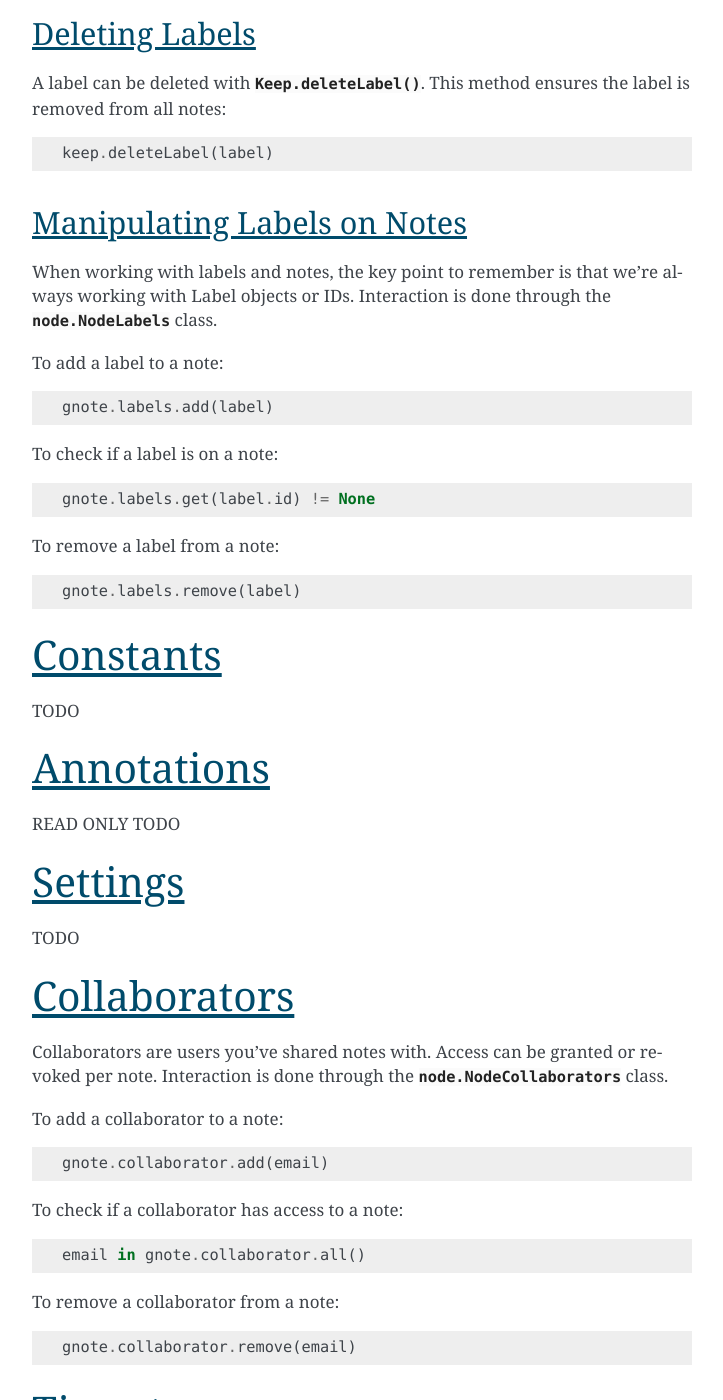
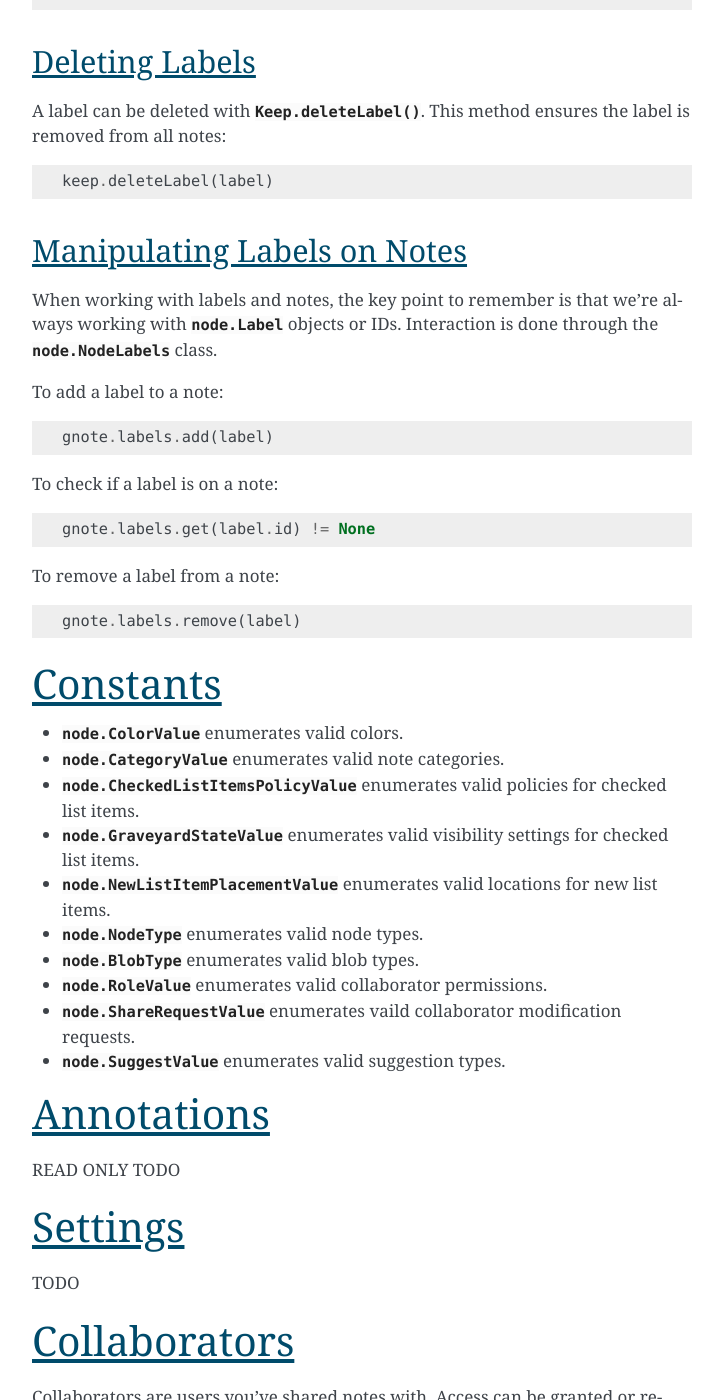
Before and after one commit to kiwiz/gkeepapi, a Sphinx documentation site: the page built from docs/index.rst, in a window 1280 px wide and 1400 px high, scrolled down 7901 px. Shown: the whole window, without its empty margins (388-1111 px from the left). Built offline with Sphinx 7.4.7, drawn with Linux system fonts in a browser that asks for light colours; some of the changed text lies outside the part shown.

Commit message:
Add links to more classes in the docs

```diff
--- a/docs/index.rst
+++ b/docs/index.rst
@@ -139,27 +139,27 @@
 
 Notes and Lists:
 
-* :py:attr:`TopLevelNode.id` (Read only)
-* :py:attr:`TopLevelNode.parent` (Read only)
-* :py:attr:`TopLevelNode.title`
-* :py:attr:`TopLevelNode.text`
-* :py:attr:`TopLevelNode.color`
-* :py:attr:`TopLevelNode.archived`
-* :py:attr:`TopLevelNode.pinned`
-* :py:attr:`TopLevelNode.labels`
-* :py:attr:`TopLevelNode.annotations`
-* :py:attr:`TopLevelNode.timestamps`
-* :py:attr:`TopLevelNode.collaborators`
-* :py:attr:`TopLevelNode.blobs`
+* :py:attr:`node.TopLevelNode.id` (Read only)
+* :py:attr:`node.TopLevelNode.parent` (Read only)
+* :py:attr:`node.TopLevelNode.title`
+* :py:attr:`node.TopLevelNode.text`
+* :py:attr:`node.TopLevelNode.color`
+* :py:attr:`node.TopLevelNode.archived`
+* :py:attr:`node.TopLevelNode.pinned`
+* :py:attr:`node.TopLevelNode.labels`
+* :py:attr:`node.TopLevelNode.annotations`
+* :py:attr:`node.TopLevelNode.timestamps`
+* :py:attr:`node.TopLevelNode.collaborators`
+* :py:attr:`node.TopLevelNode.blobs`
 
 ListItems:
 
-* :py:attr:`TopLevelNode.id` (Read only)
-* :py:attr:`TopLevelNode.parent` (Read only)
-* :py:attr:`TopLevelNode.parent_item` (Read only)
-* :py:attr:`TopLevelNode.indented` (Read only)
-* :py:attr:`TopLevelNode.text`
-* :py:attr:`TopLevelNode.checked`
+* :py:attr:`node.TopLevelNode.id` (Read only)
+* :py:attr:`node.TopLevelNode.parent` (Read only)
+* :py:attr:`node.TopLevelNode.parent_item` (Read only)
+* :py:attr:`node.TopLevelNode.indented` (Read only)
+* :py:attr:`node.TopLevelNode.text`
+* :py:attr:`node.TopLevelNode.checked`
 
 Getting Note content
 ^^^^^^^^^^^^^^^^^^^^
@@ -244,7 +244,7 @@
 Labels
 ======
 
-Labels are short identifiers that can be assigned to notes. Label management is a bit unwieldy right now and is done via the :py:class:`Keep` object. Like notes, labels are automatically tracked and changes are synced to the server.
+Labels are short identifiers that can be assigned to notes. Labels are exposed via the :py:class:`node.Label` class. Management is a bit unwieldy right now and is done via the :py:class:`Keep` object. Like notes, labels are automatically tracked and changes are synced to the server.
 
 Getting Labels
 --------------
@@ -292,7 +292,7 @@
 Manipulating Labels on Notes
 ----------------------------
 
-When working with labels and notes, the key point to remember is that we're always working with Label objects or IDs. Interaction is done through the :py:class:`node.NodeLabels` class.
+When working with labels and notes, the key point to remember is that we're always working with :py:class:`node.Label` objects or IDs. Interaction is done through the :py:class:`node.NodeLabels` class.
 
 To add a label to a note::
 
@@ -309,7 +309,16 @@
 Constants
 =========
 
-TODO
+- :py:class:`node.ColorValue` enumerates valid colors.
+- :py:class:`node.CategoryValue` enumerates valid note categories.
+- :py:class:`node.CheckedListItemsPolicyValue` enumerates valid policies for checked list items.
+- :py:class:`node.GraveyardStateValue` enumerates valid visibility settings for checked list items.
+- :py:class:`node.NewListItemPlacementValue` enumerates valid locations for new list items.
+- :py:class:`node.NodeType` enumerates valid node types.
+- :py:class:`node.BlobType` enumerates valid blob types.
+- :py:class:`node.RoleValue` enumerates valid collaborator permissions.
+- :py:class:`node.ShareRequestValue` enumerates vaild collaborator modification requests.
+- :py:class:`node.SuggestValue` enumerates valid suggestion types.
 
 Annotations
 ===========
@@ -342,7 +351,7 @@
 Timestamps
 ==========
 
-All notes and lists have a `node.NodeTimestamps` object with timestamp data::
+All notes and lists have a :py:class:`node.NodeTimestamps` object with timestamp data::
 
     node.timestamps.created
     node.timestamps.deleted
@@ -362,7 +371,7 @@
 Known Issues
 ============
 
-The :py:class:`Keep` class isn't aware of new :py:class:`node.ListItem` objects till they're synced up to the server. In other words, :py:meth:`Keep.get`:: calls for their IDs will fail.
+The :py:class:`Keep` class isn't aware of new :py:class:`node.ListItem` objects till they're synced up to the server. In other words, :py:meth:`Keep.get` calls for their IDs will fail.
 
 Debug
 =====
```
Also changed, not shown: other parts of docs/index.rst (+1 -1 lines).
